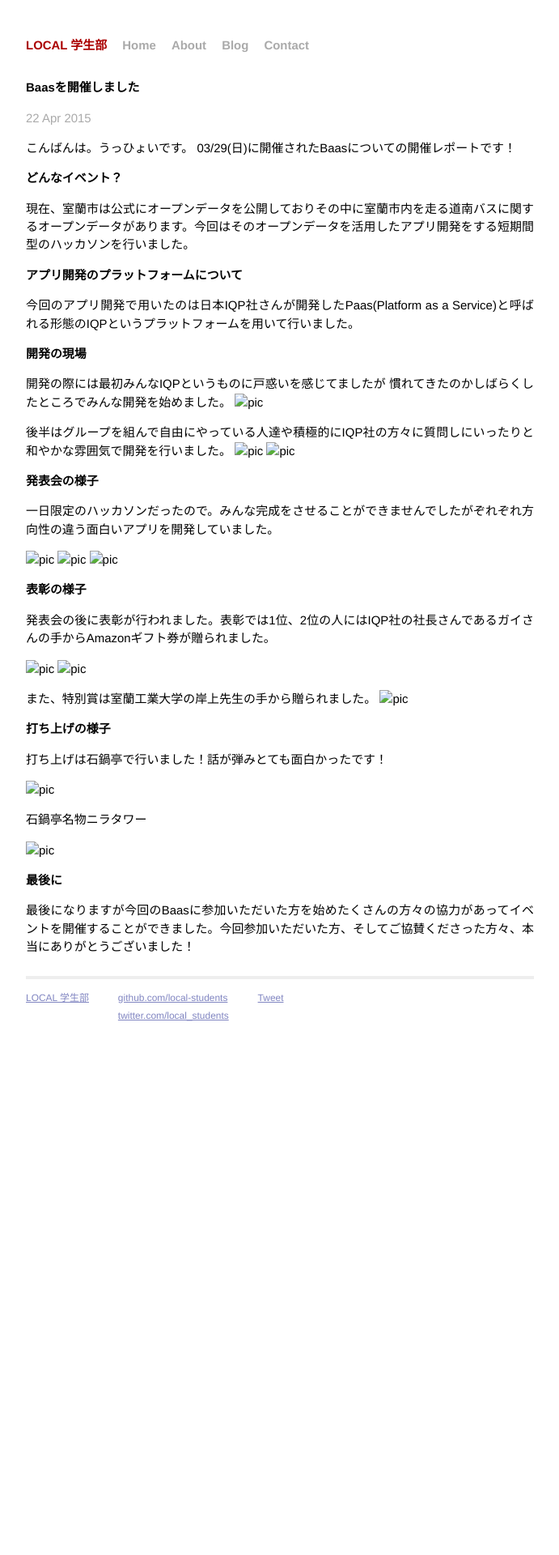
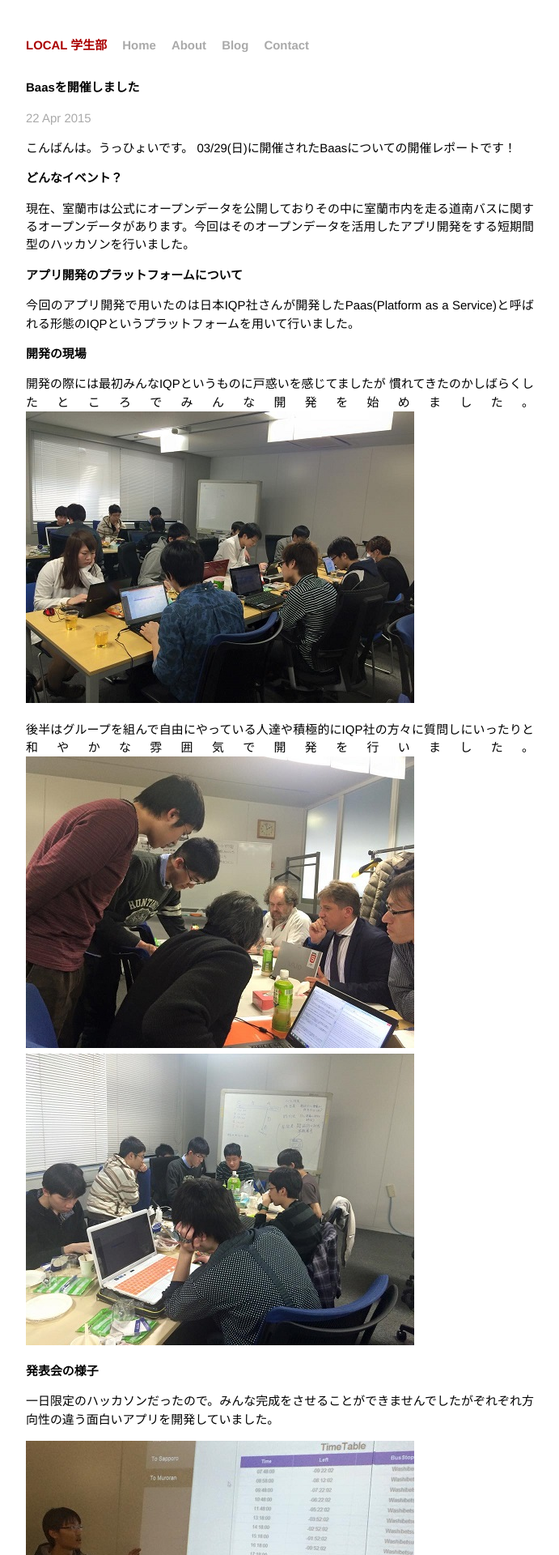
Before and after one commit to local-students/local-students.github.io, a Jekyll site: the page built from _posts/2015-04-22-baas.markdown, in a window 1280 px wide. Shown: the top 1920 px of the page at 81% size, without its empty margins (294-985 px from the left). Built offline with Jekyll 4.4.1, drawn with Linux system fonts in a browser that asks for light colours; Markdown is read by kramdown in place of the engine named in the settings; comment, search, counter and statistics services are not loaded; before the commit the page ends 1277 px from its top, so only the background shows below that.

Commit message:
Baas Report fix

```diff
--- a/_posts/2015-04-22-baas.markdown
+++ b/_posts/2015-04-22-baas.markdown
@@ -17,38 +17,38 @@ categories:	baas
 # 開発の現場
 開発の際には最初みんなIQPというものに戸惑いを感じてましたが
 慣れてきたのかしばらくしたところでみんな開発を始めました。
-![pic](../static/img/baas/develop_resize.jpg)
+![pic](/static/img/baas/develop_resize.jpg)
 
 後半はグループを組んで自由にやっている人達や積極的にIQP社の方々に質問しにいったりと和やかな雰囲気で開発を行いました。
-![pic](../static/img/baas/develop_resize2.jpg)
-![pic](../static/img/baas/develop_resize3.jpg)
+![pic](/static/img/baas/develop_resize2.jpg)
+![pic](/static/img/baas/develop_resize3.jpg)
 
 # 発表会の様子
 一日限定のハッカソンだったので。みんな完成をさせることができませんでしたがぞれぞれ方向性の違う面白いアプリを開発していました。
 
 
-![pic](../static/img/baas/presen_resize.jpg)
-![pic](../static/img/baas/presen_resize2.jpg)
-![pic](../static/img/baas/presen_resize3.jpg)
+![pic](/static/img/baas/presen_resize.jpg)
+![pic](/static/img/baas/presen_resize2.jpg)
+![pic](/static/img/baas/presen_resize3.jpg)
 
 # 表彰の様子
 発表会の後に表彰が行われました。表彰では1位、2位の人にはIQP社の社長さんであるガイさんの手からAmazonギフト券が贈られました。
 
-![pic](../static/img/baas/result_resize.jpg)
-![pic](../static/img/baas/result_resize2.jpg)
+![pic](/static/img/baas/result_resize.jpg)
+![pic](/static/img/baas/result_resize2.jpg)
 
 また、特別賞は室蘭工業大学の岸上先生の手から贈られました。
-![pic](../static/img/baas/result_resize3.jpg)
+![pic](/static/img/baas/result_resize3.jpg)
 
 
 # 打ち上げの様子
 打ち上げは石鍋亭で行いました！話が弾みとても面白かったです！
 
-![pic](../static/img/baas/uchiage_resize.jpg)
+![pic](/static/img/baas/uchiage_resize.jpg)
 
 石鍋亭名物ニラタワー
 
-![pic](../static/img/baas/nira_resize.jpg)
+![pic](/static/img/baas/nira_resize.jpg)
 
 # 最後に
 最後になりますが今回のBaasに参加いただいた方を始めたくさんの方々の協力があってイベントを開催することができました。今回参加いただいた方、そしてご協賛くださった方々、本当にありがとうございました！
```
